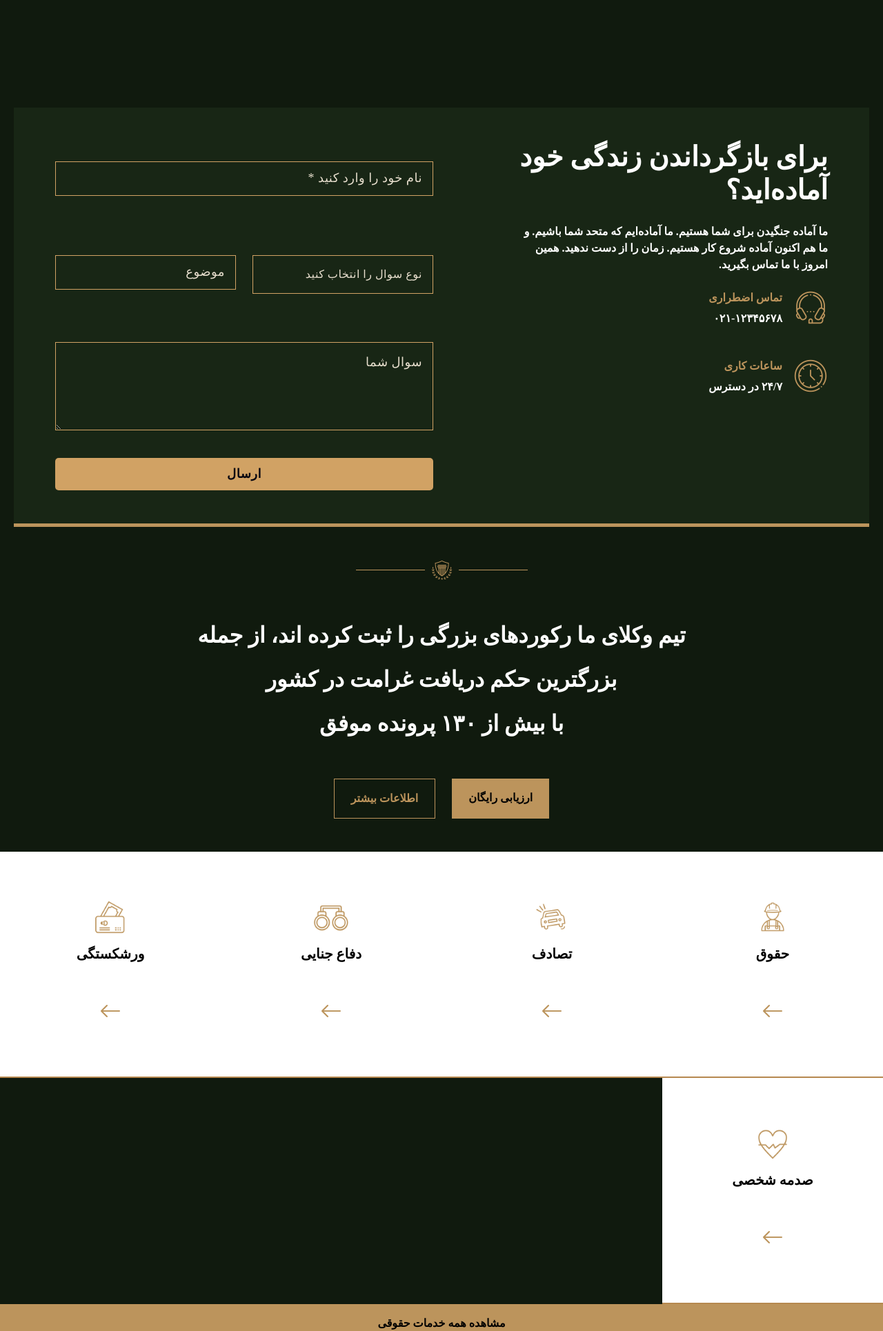
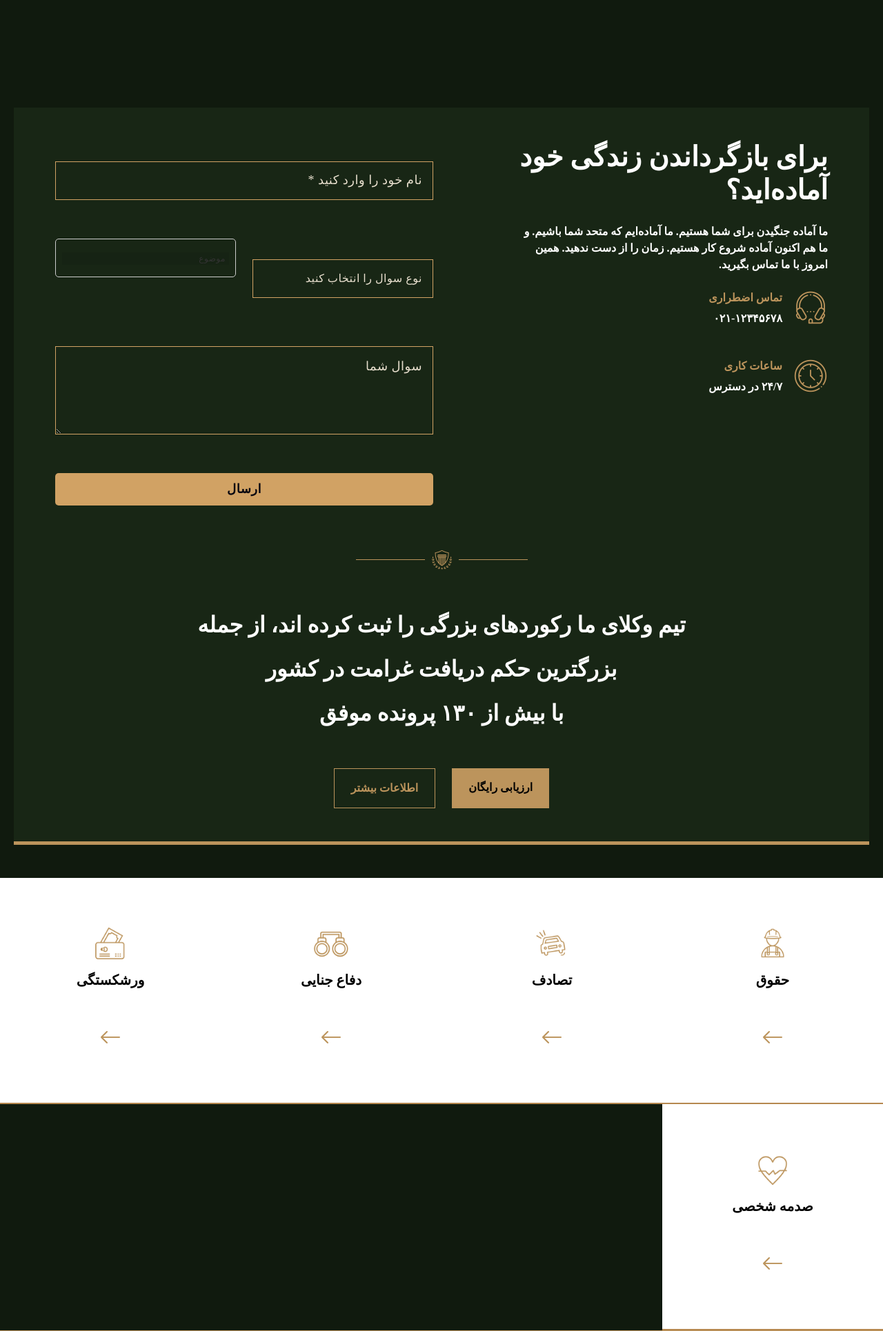
Before and after one commit to saei1d/vakil, a Django app: page /home/ in a window 1280 px wide. Shown: the part 1848-3778 px from the top of the page at 69% size. Run offline with Django 5.2, Linux system fonts and the light colour scheme; some libraries are stand-ins or nearby versions; some web fonts are replaced.

Commit message:
navbar&....

```diff
--- a/users/templates/users/index.html
+++ b/users/templates/users/index.html
@@ -109,21 +109,55 @@
     font-size: 16px;
     font-weight: 500;
     }
+    .input-container {
+    position: relative;
+    width: 100%;
+    }
 
-    input {
+    .input-container input {
+    width: 100%;
+    padding: 10px;
+    padding-top: 20px; /* جا برای لیبل */
+    font-size: 16px;
+    border: 1px solid #ccc;
+    border-radius: 5px;
+    outline: none;
+    }
 
-    display: block;
-    height: 50px;
-    width: 100%;
+    .input-container label {
+    position: absolute;
+    top: 10px;
+    left: 12px;
+    font-size: 16px;
+    color: #999;
+    pointer-events: none;
+    transition: all 0.2s ease;
+    }
+
+    /* حالت فعال وقتی کاربر فوکوس می‌کند یا متن وارد می‌کند */
+    .input-container input:focus + label,
+    .input-container input:not(:placeholder-shown) + label {
+    top: -10px;
+    left: 10px;
+    font-size: 12px;
+    color: #333;
+    }
+
+
+{#    input {#}
+{##}
+{#    display: block;#}
+{#    height: 50px;#}
+{#    width: 100%;#}
     {#    background-color: rgba(255, 255, 255, 0.07);#}
-    border-radius: 5px;
-    padding: 0 10px;
-    margin-top: 3px;
-    font-size: 24px;
-    font-weight: 800;
-    text-align: center;
-
-    }
+{#    border-radius: 5px;#}
+{#    padding: 0 10px;#}
+{#    margin-top: 3px;#}
+{#    font-size: 24px;#}
+{#    font-weight: 800;#}
+{#    text-align: center;#}
+{##}
+{#    }#}
 
     ::placeholder {
     color: black;
@@ -383,10 +417,9 @@
                                 </div>
                                 <div class="col-md-6 col-12">
                                     <div class="form-group">
-                                        <label for="title"></label>
-                                        <input type="text" name="title" id="title" class="form-control"
-                                               placeholder="موضوع"
-                                               required>
+                                        <div class="input-container">
+                                            <input type="text" name="title" id="title" class="form-control" required>
+                                            <label for="title">موضوع</label>
                                         </div>
                                     </div>
                                 </div>
```
Lines whose indentation alone changed are shown as unchanged.
